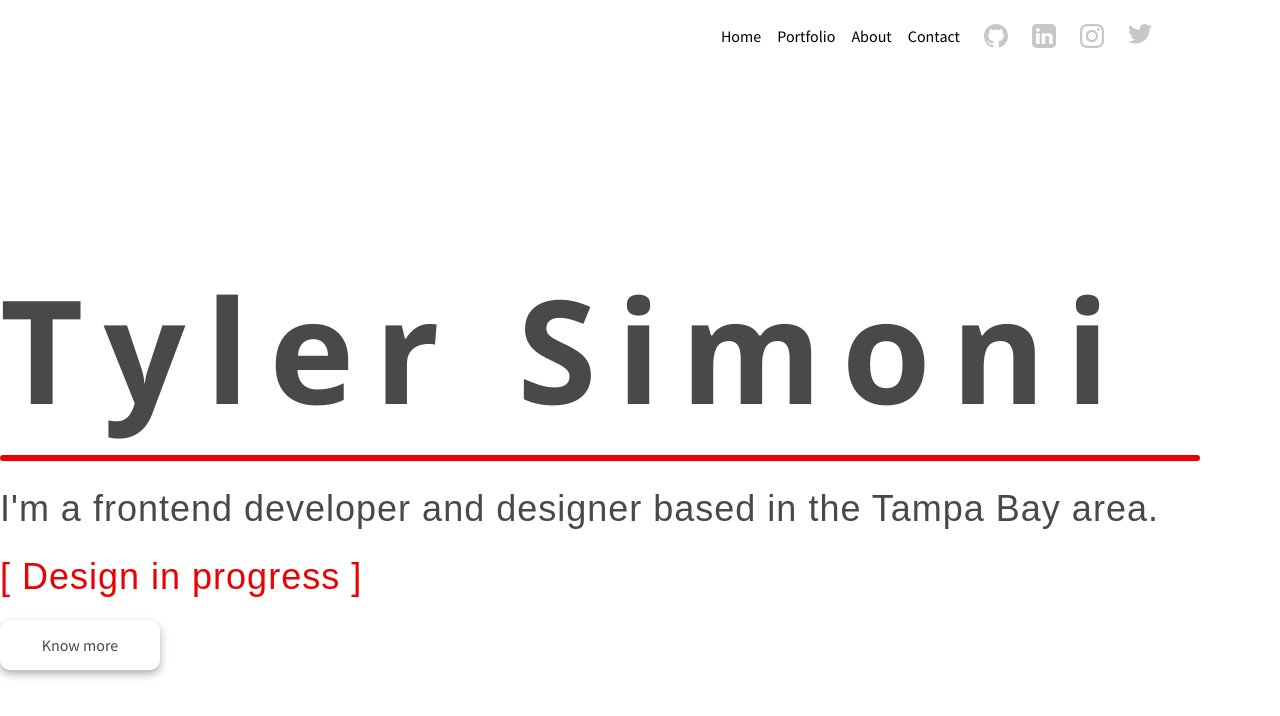
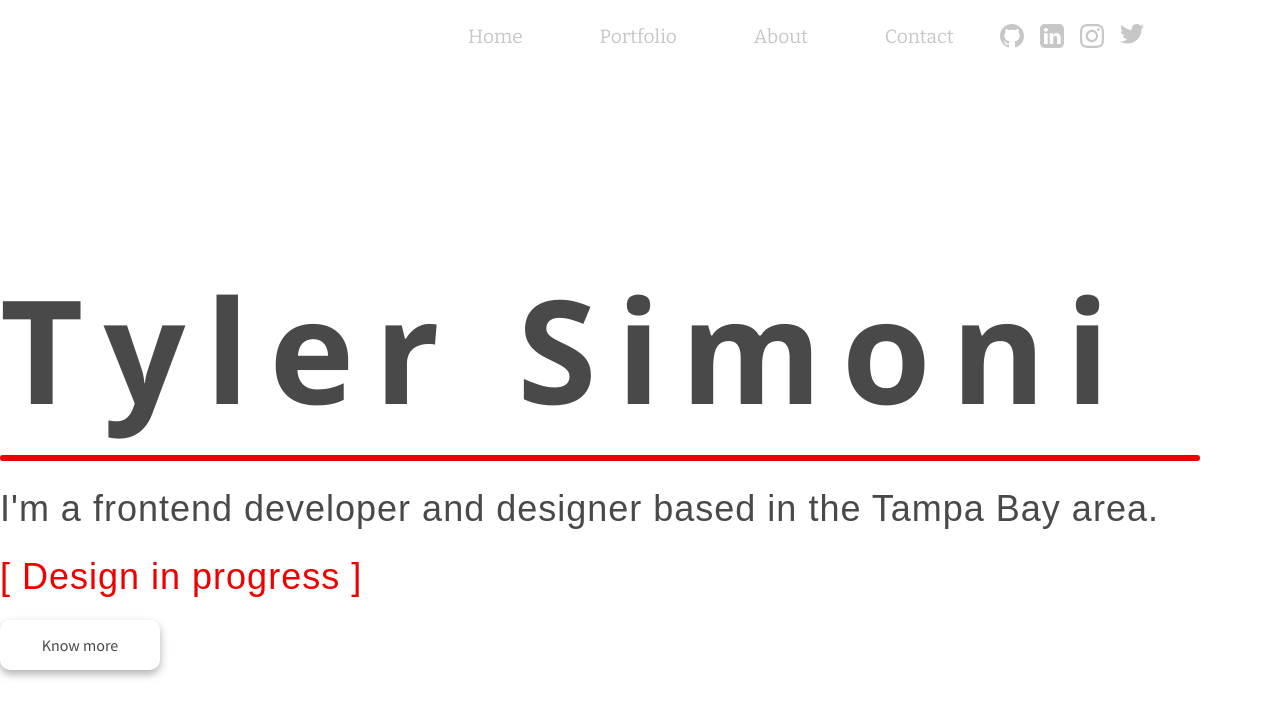
Before and after one commit to TSimmz/tsimmz.github.io, a React (Create React App) app: page / in a window 1280 px wide. Shown: the top 716 px of the page. Built offline with nearby package versions, Linux system fonts and the light colour scheme; the HTML template or start-up script is replaced by a standard one.

Commit message:
Fixed navbar link color & margins

```diff
--- a/src/components/theme/Header/NavbarLinks/styles.js
+++ b/src/components/theme/Header/NavbarLinks/styles.js
@@ -1,13 +1,13 @@
 import styled from 'styled-components';
 
 export const Wrapper = styled.div`
-  a {
-    color: #000;
+  > a {
+    color: #c7c7c7;
     text-decoration: none;
 
-		@media (max-width: 960px) {
-			color: ${({ theme }) => (theme === 'light' ? '#000' : '#fff')};
-		}
+    @media (max-width: 960px) {
+      color: ${({ theme }) => (theme === 'light' ? '#000' : '#fff')};
+    }
   }
 
   ${({ desktop }) =>
@@ -15,13 +15,15 @@ export const Wrapper = styled.div`
       ? `
 			align-items: center;
 			display: flex;
+			font-family: 'Bitter', serif;
+			font-size: 1.2em;
 
 			@media (max-width: 960px) {
 					display: none;
 			}
 
-			a {
-					margin-right: 1rem;
+			> a {
+					margin: 0 2em;
 
 					&:last-child {
 							margin-right: unset;
@@ -33,7 +35,7 @@ export const Wrapper = styled.div`
 			display: flex;
 			flex-direction: column;
 
-			a {
+			> a {
 					margin-bottom: 1rem;
 
 					&:last-child {
```
